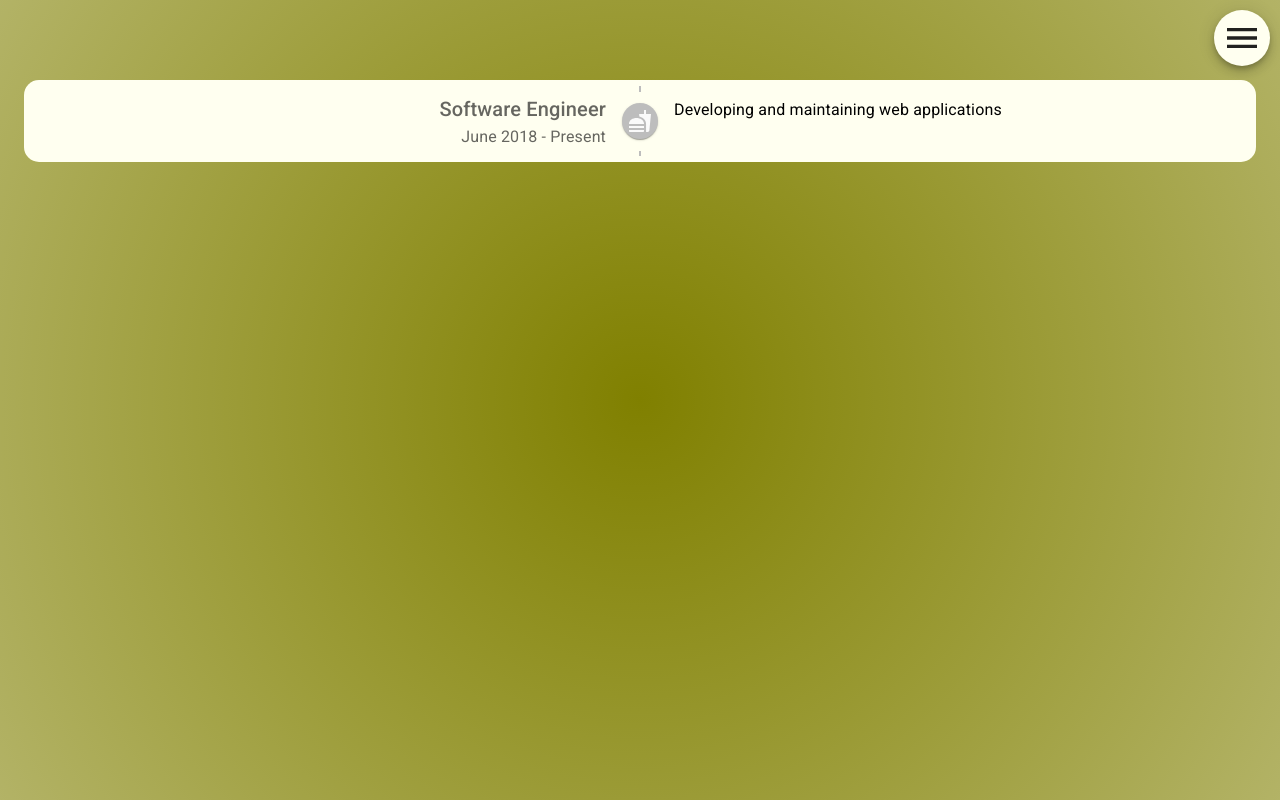
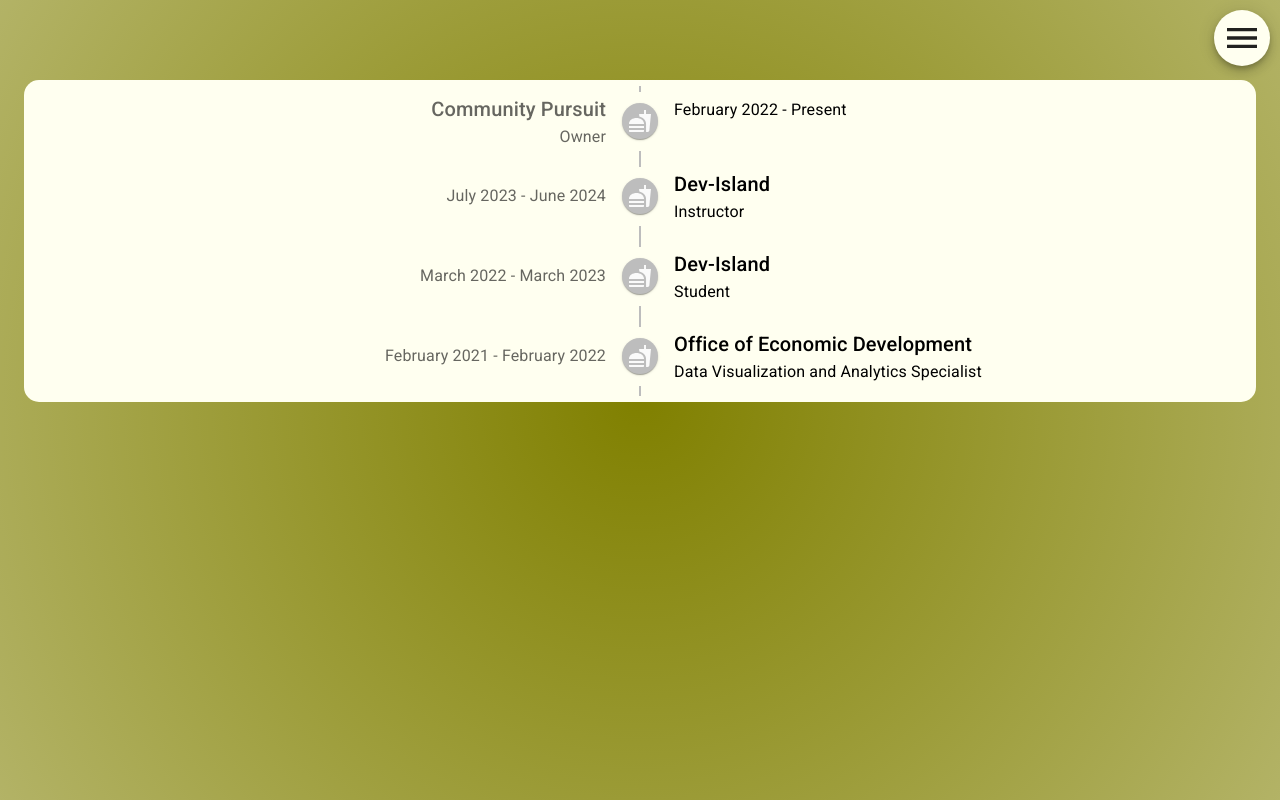
Before and after one commit to christian-faber/me-link, a React (Vite) app: page /resume in a window 1280 px wide. Built offline with nearby package versions, Linux system fonts and the light colour scheme.

Commit message:
timeline started

```diff
--- a/src/pages/Resume.tsx
+++ b/src/pages/Resume.tsx
@@ -13,6 +13,7 @@
 export const Resume = () => {
   return (
     <Box
+      max-width="sm"
       sx={{
         marginTop: 10,
         marginX: 3,
@@ -29,9 +30,9 @@
             color="text.secondary"
           >
             <Typography variant="h6" component="span">
-              Software Engineer
+              Community Pursuit
             </Typography>
-            <Typography>June 2018 - Present</Typography>
+            <Typography>Owner</Typography>
           </TimelineOppositeContent>
           <TimelineSeparator>
             <TimelineConnector />
@@ -41,9 +42,79 @@
             <TimelineConnector />
           </TimelineSeparator>
           <TimelineContent sx={{ py: "12px", px: 2 }}>
-            <Typography>Developing and maintaining web applications</Typography>
+            <Typography>February 2022 - Present</Typography>
           </TimelineContent>
         </TimelineItem>
+        <TimelineItem>
+          <TimelineOppositeContent
+            sx={{ m: "auto 0" }}
+            align="right"
+            variant="body2"
+            color="text.secondary"
+          >
+            <Typography>July 2023 - June 2024</Typography>
+          </TimelineOppositeContent>
+          <TimelineSeparator>
+            <TimelineConnector />
+            <TimelineDot>
+              <FastfoodIcon />
+            </TimelineDot>
+            <TimelineConnector />
+          </TimelineSeparator>
+          <TimelineContent sx={{ py: "12px", px: 2 }}>
+            <Typography variant="h6" component="span">
+              Dev-Island
+            </Typography>
+            <Typography>Instructor</Typography>
+          </TimelineContent>
+        </TimelineItem>
+        <TimelineItem>
+          <TimelineOppositeContent
+            sx={{ m: "auto 0" }}
+            align="right"
+            variant="body2"
+            color="text.secondary"
+          >
+            <Typography>March 2022 - March 2023</Typography>
+          </TimelineOppositeContent>
+          <TimelineSeparator>
+            <TimelineConnector />
+            <TimelineDot>
+              <FastfoodIcon />
+            </TimelineDot>
+            <TimelineConnector />
+          </TimelineSeparator>
+          <TimelineContent sx={{ py: "12px", px: 2 }}>
+            <Typography variant="h6" component="span">
+              Dev-Island
+            </Typography>
+            <Typography>Student</Typography>
+          </TimelineContent>
+        </TimelineItem>
+        <TimelineItem>
+          <TimelineOppositeContent
+            sx={{ m: "auto 0" }}
+            align="right"
+            variant="body2"
+            color="text.secondary"
+          >
+            <Typography>February 2021 - February 2022</Typography>
+          </TimelineOppositeContent>
+          <TimelineSeparator>
+            <TimelineConnector />
+            <TimelineDot>
+              <FastfoodIcon />
+            </TimelineDot>
+            <TimelineConnector />
+          </TimelineSeparator>
+          <TimelineContent sx={{ py: "12px", px: 2 }}>
+            <Typography variant="h6" component="span">
+              Office of Economic Development
+            </Typography>
+            <Typography>Data Visualization and Analytics Specialist</Typography>
+          </TimelineContent>
+        </TimelineItem>
+
         {/* Repeat for other positions */}
       </Timeline>
     </Box>
```
